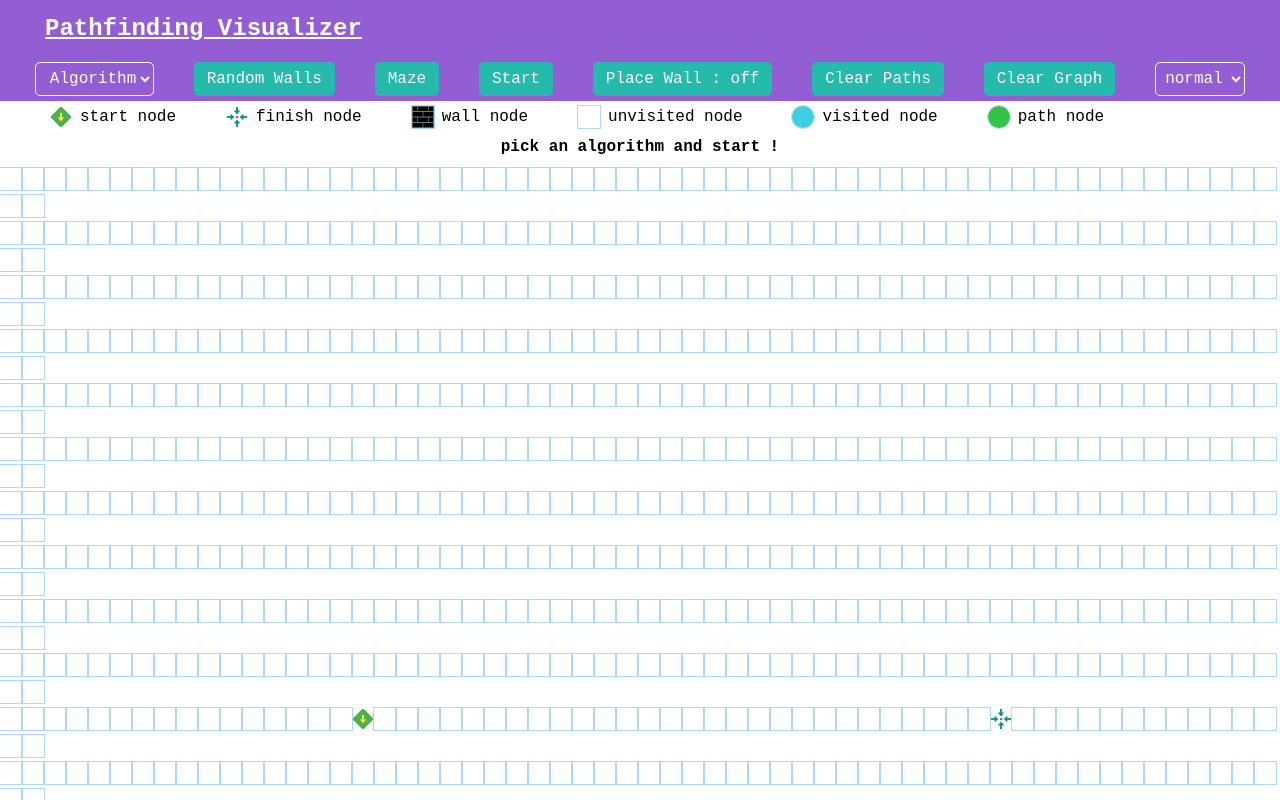
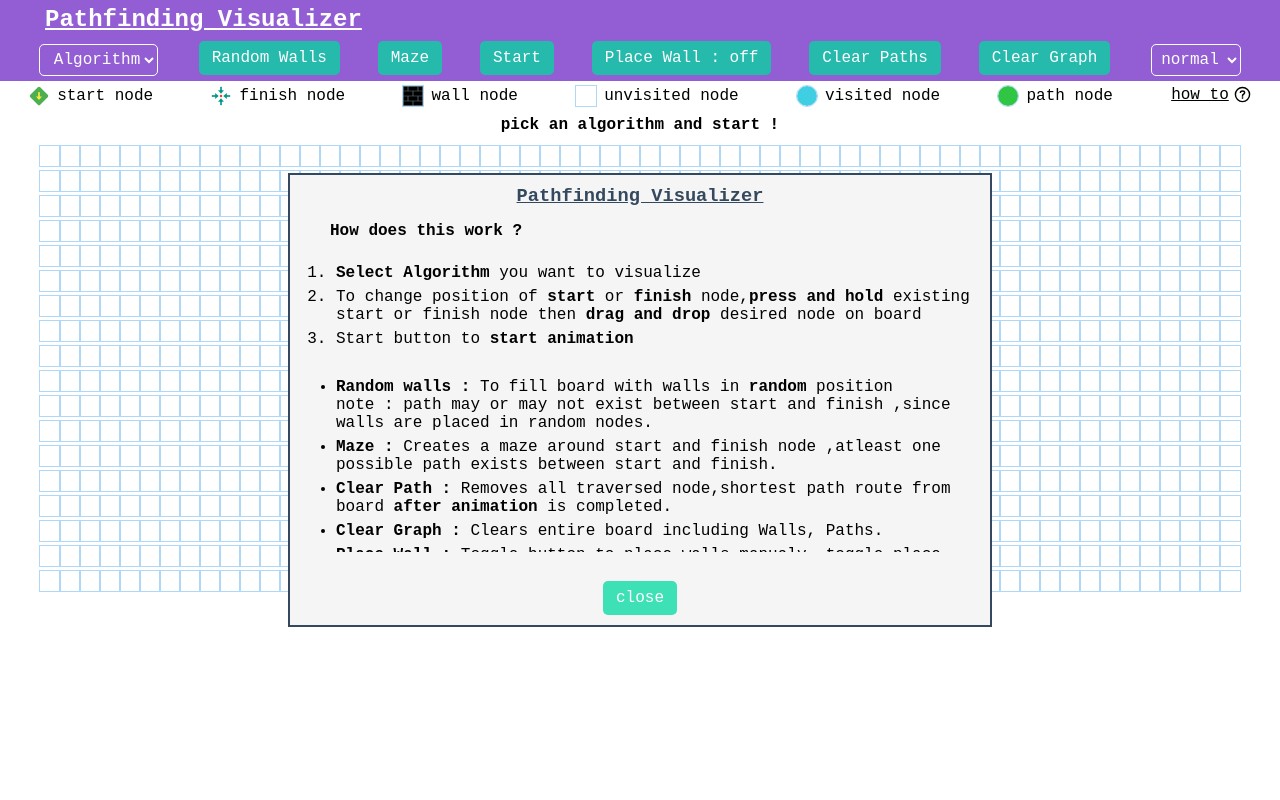
Before and after one commit to Prajwal-54/pathFinder, a React (Create React App) app: page / in a window 1280 px wide. Shown: the top 800 px of the page. Built offline with nearby package versions, Linux system fonts and the light colour scheme.

Commit message:
tutorial btn added

```diff
--- a/src/components/DNode.js
+++ b/src/components/DNode.js
@@ -1,7 +1,7 @@
 import React from "react";
 import "../css/dnode.css";
 import { GiBrickWall } from "react-icons/gi";
-
+import { GrCircleQuestion } from "react-icons/gr";
 import { FcLowPriority, FcCollect } from "react-icons/fc";
 export default function DNode({
   isFinish,
@@ -10,6 +10,8 @@ export default function DNode({
   isVisited,
   isShortest,
   isUnvisited,
+  isTutorial,
+  onClick,
 }) {
   const className = isStart
     ? "dnode-start"
@@ -21,6 +23,8 @@ export default function DNode({
     ? "dnode-visited"
     : isShortest
     ? "dnode-shortest-path"
+    : isTutorial
+    ? "dnode-tutorial"
     : " ";
 
   return (
@@ -31,10 +35,15 @@ export default function DNode({
         <FcCollect className={`dnode ${className}`} />
       ) : isWall ? (
         <GiBrickWall className={`dnode ${className}`} />
+      ) : isTutorial ? (
+        <p className="howTo" onClick={(e) => onClick()}>
+          how to
+        </p>
       ) : (
         <div className={`dnode ${className}`}></div>
       )}
 
+      {isTutorial === false ? (
         <div className="legendName">
           {isStart
             ? "start node"
@@ -48,6 +57,12 @@ export default function DNode({
             ? "path node"
             : "unvisited node"}
         </div>
+      ) : (
+        <GrCircleQuestion
+          className={`dnode ${className}`}
+          onClick={(e) => onClick()}
+        ></GrCircleQuestion>
+      )}
     </div>
   );
 }
--- a/src/components/Home.js
+++ b/src/components/Home.js
@@ -25,9 +25,9 @@ export default function Home() {
   const [startSelected, setStartSelected] = useState(false);
   const [endSelected, setEndSelected] = useState(false);
   const [cordinates, setCordinates] = useState({
-    START_NODE_ROW: 10,
+    START_NODE_ROW: 8,
     START_NODE_COL: 16,
-    FINISH_NODE_ROW: 10,
+    FINISH_NODE_ROW: 8,
     FINISH_NODE_COL: 45,
   });
   const [curAlgo, setCurAlgo] = useState("Select an Algorithm");
@@ -50,7 +50,15 @@ export default function Home() {
 
   //    animations   //
   function animateShortestPath(shortestpath, reached, speed) {
-    if (!reached) return;
+    if (!reached) {
+      setBoardText(
+        "<strong>Path does not exists between Start node and Finish node</strong>"
+      );
+      return;
+    }
+    setBoardText(
+      "<strong>Path exists between Start node and Finish node</strong>"
+    );
     shortestpath.pop();
     shortestpath.shift();
     for (let i = 0; i < shortestpath.length; i++) {
@@ -419,6 +427,14 @@ export default function Home() {
     }
   }
 
+  function tutorial() {
+    document.getElementById("tutorialBoard").style.display = "block";
+  }
+
+  function toggleTutorial() {
+    document.getElementById("tutorialBoard").style.display = "none";
+  }
+
   return (
     <div className="main">
       <div className="header">
@@ -430,11 +446,11 @@ export default function Home() {
             onChange={(e) => {
               if (e.target.value === "BFS") {
                 setBoardText(
-                  `<strong>Breath first search is <i>unweighted </i>and <i>guarantee </i>shortest path</strong> `
+                  `<strong>Breath first search is(BFS) <i>unweighted </i>and <i>guarantee </i>shortest path</strong> `
                 );
               } else if (e.target.value === "DFS") {
                 setBoardText(
-                  "<strong>Depth first search is <i>unweighted </i> and <i>does not guarantee</i> shortest path </>"
+                  "<strong>Depth first search(DFS) is <i>unweighted </i> and <i>does not guarantee</i> shortest path </>"
                 );
               } else {
                 setBoardText("<strong>pick an algorithm and start !</strong>");
@@ -491,6 +507,8 @@ export default function Home() {
             isVisited={false}
             isShortest={false}
             isUnvisited={false}
+            isTutorial={false}
+            onClick={tutorial}
           ></DNode>
           <DNode
             isFinish={true}
@@ -499,6 +517,8 @@ export default function Home() {
             isVisited={false}
             isShortest={false}
             isUnvisited={false}
+            isTutorial={false}
+            onClick={tutorial}
           ></DNode>
           <DNode
             isFinish={false}
@@ -507,6 +527,8 @@ export default function Home() {
             isVisited={false}
             isShortest={false}
             isUnvisited={false}
+            isTutorial={false}
+            onClick={tutorial}
           ></DNode>
           <DNode
             isFinish={false}
@@ -515,6 +537,8 @@ export default function Home() {
             isVisited={false}
             isShortest={false}
             isUnvisited={true}
+            isTutorial={false}
+            onClick={tutorial}
           ></DNode>
           <DNode
             isFinish={false}
@@ -523,6 +547,8 @@ export default function Home() {
             isVisited={true}
             isShortest={false}
             isUnvisited={false}
+            isTutorial={false}
+            onClick={tutorial}
           ></DNode>
           <DNode
             isFinish={false}
@@ -531,6 +557,18 @@ export default function Home() {
             isVisited={false}
             isShortest={true}
             isUnvisited={false}
+            isTutorial={false}
+            onClick={tutorial}
+          ></DNode>
+          <DNode
+            isFinish={false}
+            isStart={false}
+            isWall={false}
+            isVisited={false}
+            isShortest={false}
+            isUnvisited={false}
+            isTutorial={true}
+            onClick={tutorial}
           ></DNode>
         </div>
         <div
@@ -574,6 +612,63 @@ export default function Home() {
             </div>
           );
         })}
+      </div>
+      <div id="tutorialBoard">
+        <h3>Pathfinding Visualizer</h3>
+        <div id="tutorialPara">
+          <h4>How does this work ?</h4> <br />
+          <ol>
+            <li>
+              <strong>Select Algorithm</strong> you want to visualize
+            </li>
+
+            <li>
+              To change position of <strong>start</strong> or
+              <strong> finish</strong> node,<strong>press and hold </strong>
+              existing start or finish node then
+              <strong> drag and drop</strong> desired node on board
+            </li>
+            <li>
+              Start button to <strong>start animation</strong>
+            </li>
+          </ol>
+          <ul style={{ marginTop: "30px" }}>
+            <li>
+              <strong>Random walls :</strong> To fill board with walls in
+              <strong> random </strong>
+              position
+              <br />
+              note : path may or may not exist between start and finish ,since
+              walls are placed in random nodes.
+            </li>
+            <li>
+              <strong>Maze :</strong> Creates a maze around start and finish
+              node ,atleast one possible path exists between start and finish.
+            </li>
+            <li>
+              <strong>Clear Path :</strong> Removes all traversed node,shortest
+              path route from board
+              <strong> after animation </strong>is completed.
+            </li>
+            <li>
+              <strong>Clear Graph :</strong> Clears entire board including
+              Walls, Paths.
+            </li>
+            <li>
+              <strong>Place Wall : </strong>
+              Toggle button to place walls manualy, toggle place wall button
+              <strong> click on node </strong> to place walls and also you can
+              <strong> drag from one node to other node </strong>this add walls
+              between 2 nodes if walls already exists removes it
+            </li>
+            <li>
+              <strong>Speed :</strong> Select animation speed
+            </li>
+          </ul>
+        </div>
+        <button id="tutorialClose" onClick={(e) => toggleTutorial()}>
+          close
+        </button>
       </div>
     </div>
   );
--- a/src/components/Node.js
+++ b/src/components/Node.js
@@ -27,7 +27,7 @@ export default function Node({
     : " ";
   const className = `node ${startOrFinish}`;
   const nodeId = `node-${row}-${col}`;
-  const classIconWall = `wallIcon ${nodeId}`;
+
   return (
     <div
       id={nodeId}
--- a/src/css/dnode.css
+++ b/src/css/dnode.css
@@ -1,6 +1,6 @@
 .dnode {
-  width: 22px;
-  height: 22px;
+  width: 20px;
+  height: 20px;
   outline: 1px solid #afd8f8;
   display: inline-block;
   font-size: xx-small;
@@ -16,7 +16,17 @@
 .dnode-wall {
   background-color: rgba(0, 32, 42, 0.58);
 }
-
+.dnode-tutorial {
+  outline: none;
+  height: 17px;
+  width: 17px;
+  cursor: pointer;
+}
+.howTo {
+  text-decoration: underline;
+  margin-right: 5px;
+  cursor: pointer;
+}
 .dnode-visited {
   border-radius: 50%;
   background-color: rgba(0, 190, 218, 0.75);
@@ -29,7 +39,7 @@
 .Dnode {
   display: inline-block;
   display: flex;
-  margin-left: 50px;
+  /* margin-left: 20px; */
   color: black;
 }
 .legendName {
--- a/src/css/home.css
+++ b/src/css/home.css
@@ -4,8 +4,8 @@
   font-family: "Courier New", Courier, monospace;
 }
 .main {
-  height: 100vh;
-  width: 100vw;
+  height: 100%;
+  width: 100%;
   display: flex;
   flex-direction: column;
   justify-content: space-between;
@@ -15,7 +15,7 @@
   flex-direction: column;
   align-items: center;
   justify-content: center;
-  margin-bottom: 7px;
+  /* margin-bottom: 7px; */
 }
 
 .header {
@@ -40,7 +40,8 @@ button {
   padding-top: 8px;
   padding-bottom: 8px;
   border-radius: 5px;
-  margin: 5px;
+  margin-top: 2;
+  margin: 2px;
   font-family: "Courier New", Courier, monospace;
 }
 
@@ -50,7 +51,7 @@ button:hover {
 
 h2 {
   color: white;
-  margin: 15px;
+  margin: 6px;
   margin-left: 45px;
   text-decoration: underline;
 }
@@ -81,6 +82,7 @@ h2 {
   display: flex;
   flex-direction: row;
   padding-top: 5px;
+  justify-content: space-around;
 }
 .board {
   background-color: white;
@@ -88,3 +90,41 @@ h2 {
   text-align: center;
   padding-top: 10px;
 }
+
+#tutorialBoard {
+  z-index: 10;
+  height: 450px;
+  width: 700px;
+  background-color: whitesmoke;
+  position: absolute;
+  top: 50%;
+  left: 50%;
+  color: #34495e;
+  transform: translate(-50%, -50%);
+  outline: 2px solid #34495e;
+}
+
+h3 {
+  text-align: center;
+  text-decoration: underline;
+  margin: 10px;
+}
+
+#tutorialPara {
+  height: 325px;
+  padding: 5px 0px 5px 40px;
+  overflow-y: scroll;
+  color: black;
+}
+
+#tutorialClose {
+  position: absolute;
+  bottom: 0;
+  left: 50%;
+  transform: translateX(-50%);
+  margin: 10px 0px 10px 0px;
+}
+
+li {
+  margin: 6px;
+}
--- a/src/css/node.css
+++ b/src/css/node.css
@@ -1,6 +1,6 @@
 .node {
-  width: 22px;
-  height: 22px;
+  width: 20px;
+  height: 20px;
   outline: 1px solid #afd8f8;
   display: inline-block;
   font-size: xx-small;
@@ -84,12 +84,14 @@
 @keyframes visitedAnimation {
   0% {
     transform: scale(0.3);
-    background-color: rgba(0, 0, 66, 0.75);
+    /* background-color: rgba(0, 0, 66, 0.75); */
+    background-color: #935ed3;
     border-radius: 100%;
   }
 
   50% {
-    background-color: rgba(17, 104, 217, 0.75);
+    /* background-color: rgba(17, 104, 217, 0.75); */
+    background-color: #ab8ab9;
   }
 
   75% {
```
Also changed, not shown: 1 other file (tests, documents, lock files or other folders). Lines whose indentation alone changed are shown as unchanged.
